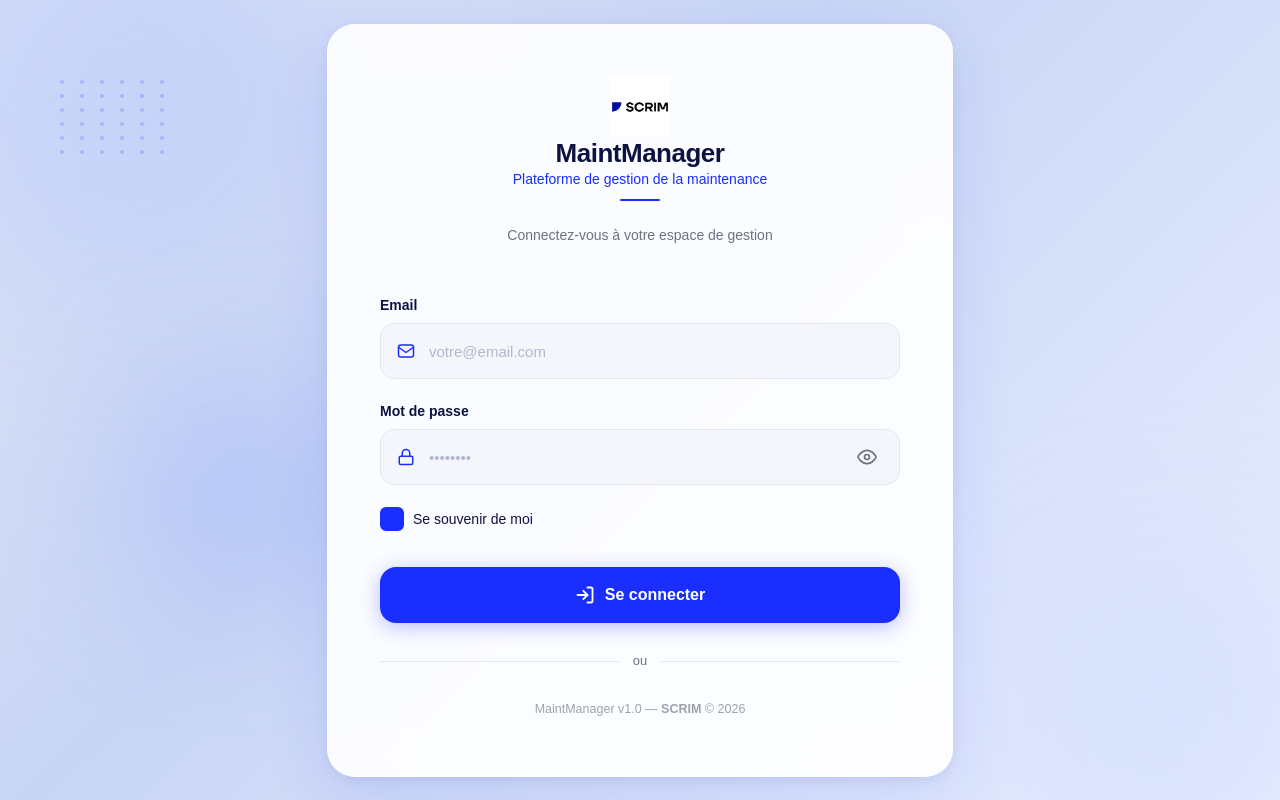
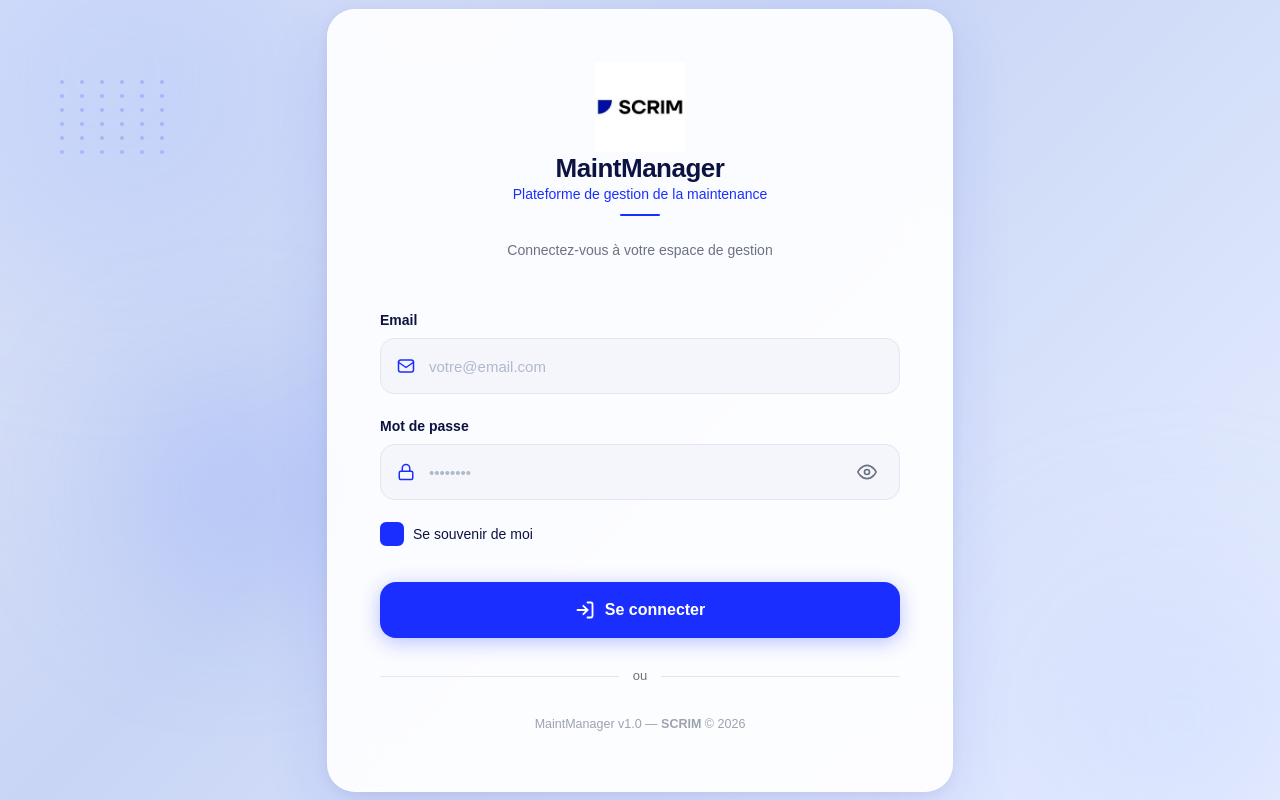
Before and after one commit to biomedmaint-abir/ultrasound-frontend, an Angular app: page /auth in a window 1280 px wide. Built offline with nearby package versions, Linux system fonts and the light colour scheme.

Commit message:
fix: increase logo height

```diff
--- a/src/app/auth/login/login.scss
+++ b/src/app/auth/login/login.scss
@@ -58,7 +58,7 @@
 }
 
 .logo-row { display: flex; align-items: center; gap: 10px; }
-.logo-icon { width: 200px; height: 60px; object-fit: contain; mix-blend-mode: multiply; }
+.logo-icon { width: 260px; height: 90px; object-fit: contain; mix-blend-mode: multiply; }
 .logo-name { font-size: 28px; font-weight: 800; color: #0d1340; letter-spacing: -0.5px; }
 .app-title { font-size: 26px; font-weight: 800; color: #0d1340; letter-spacing: -0.5px; }
 .app-subtitle { font-size: 14px; font-weight: 500; color: #1a2eff; }
```
